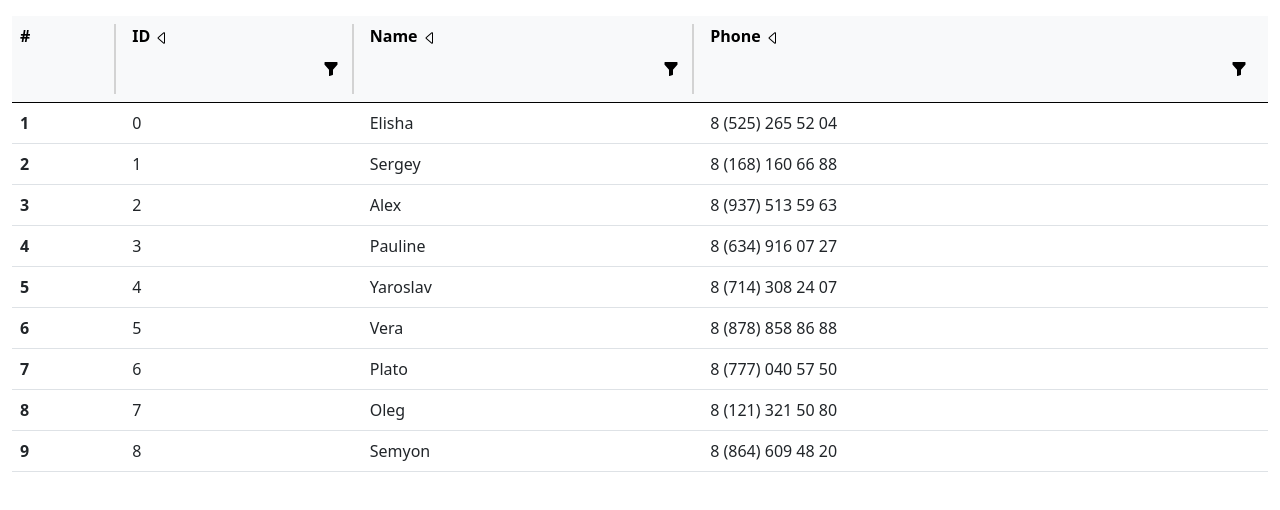
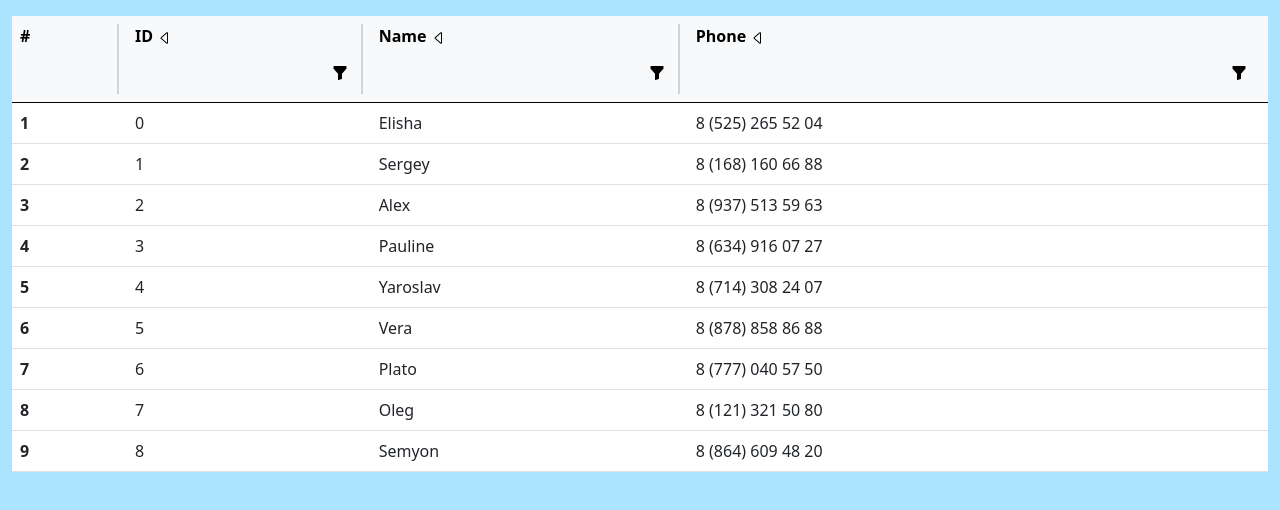
Before and after one commit to Oleg-Demin/Table, a React (Create React App) app: page / in a window 1280 px wide. Shown: the top 510 px of the page. Built offline with nearby package versions, Linux system fonts and the light colour scheme.

Commit message:
Add files via upload

```diff
--- a/public/index.html
+++ b/public/index.html
@@ -26,7 +26,7 @@
     -->
     <title>Sort and Search</title>
   </head>
-  <body>
+  <body style="background-color: rgb(170, 228, 255);">
     <noscript>You need to enable JavaScript to run this app.</noscript>
     <div id="root"></div>
     <!--
--- a/src/search/search.js
+++ b/src/search/search.js
@@ -17,7 +17,7 @@ const SearchElement = ({onSearchSend,index, onIndex}) => {
 
     return(
         <input type="text"
-            className="form-control mt-2"
+            className="form-control"
             value={string}
             index={index}
             onChange={setSearchValue}
--- a/src/table/table.css
+++ b/src/table/table.css
@@ -8,6 +8,13 @@
     /* min-width: 100px; */
 }
 
+table {
+    background-color: white;
+}
+
+th {
+    max-width: 60px;
+}
 
 button {
     float: right;
--- a/src/table/table.js
+++ b/src/table/table.js
@@ -22,28 +22,8 @@ const Table = ({data, sortData, direction, nameField}) => {
         }
     }
 
-    var [searchText, setSearchText] = useState('')
-    const [index, setIndex] = useState('')
 
-    const onSearchSend = (text) => {
-        setSearchText(text);
-    }
-
-    const onIndex = (text) => {
-        setIndex(text)
-    }
-
-
-    const getFilteredDate = (index) => {
-      if (!searchText) {
-        return data;
-      } else {
-        return data.filter(
-            item => String(item[index]).toLowerCase().includes(searchText.toLowerCase())
-        )
-      }
-    }
-
+    //Создание поля ввода
     const [inputIndex, setInputIndex] = useState('');
     const [searchElement, setSearchElement] = useState('');
 
@@ -51,10 +31,10 @@ const Table = ({data, sortData, direction, nameField}) => {
         if (index === inputIndex) {
             setSearchElement('');
             setInputIndex('');
-            //
         } else {
             setSearchElement(<SearchElement onSearchSend={onSearchSend} index={index} onIndex={onIndex}/>);
             setInputIndex(index);
+            setSearchText(''); //обнуляем строку поиска (мы создали новый input, что там было в старом нас не интересует)
         }
     }
 
@@ -64,9 +44,37 @@ const Table = ({data, sortData, direction, nameField}) => {
         }
     }
 
-    const filteredData = getFilteredDate(index);
+    // console.log(inputIndex)
+    // console.log(indexFiltered)
+    // console.log(inputIndex === indexFiltered)
+    // console.log(searchElement === '')
 
-    // var filteredData = searchElement === '' ? data : getFilteredDate(index);
+    // Фильтрация значений на основании того, что было записано в input
+    const [searchText, setSearchText] = useState('')
+    const [indexFiltered, setIndexFiltered] = useState('')
+
+    const onSearchSend = (text) => {
+        setSearchText(text);
+    }
+
+    const onIndex = (text) => {
+        setIndexFiltered(text)
+    }
+
+
+    const getFilteredDate = (index) => {
+      if (inputIndex !== indexFiltered) {
+        return data;
+      } else {
+        return data.filter(
+            item => String(item[index]).toLowerCase().includes(searchText.toLowerCase())
+        )
+      }
+    }
+
+    const filteredData = getFilteredDate(indexFiltered);
+
+    // Возврат таблицы
     var i = 1;
     return(
         <div>
@@ -79,7 +87,7 @@ const Table = ({data, sortData, direction, nameField}) => {
                         <th>
                             <div className="stick height">
                                 <div onClick={()=> {sortData('id');}}>ID {caret('id')}</div>
-                                <div className="d-flex justify-content-end">
+                                <div className="d-flex justify-content-end mt-1">
                                     {viewInput('id')}
                                     <button type="button"
                                         className="btn btn-outline-light"
@@ -93,7 +101,7 @@ const Table = ({data, sortData, direction, nameField}) => {
                         <th>
                              <div className="stick height">
                                 <div onClick={()=> {sortData('name');}}>Name {caret('name')}</div>
-                                <div className="d-flex justify-content-end">
+                                <div className="d-flex justify-content-end mt-1">
                                     {viewInput('name')}
                                     <button type="button"
                                         className="btn btn-outline-light"
@@ -107,7 +115,7 @@ const Table = ({data, sortData, direction, nameField}) => {
                         <th>
                               <div className="height">
                                 <div onClick={()=> {sortData('phone');}}>Phone {caret('phone')}</div>
-                                <div className="d-flex justify-content-end">
+                                <div className="d-flex justify-content-end mt-1">
                                     {viewInput('phone')}
                                     <button type="button"
                                         className="btn btn-outline-light"
```
